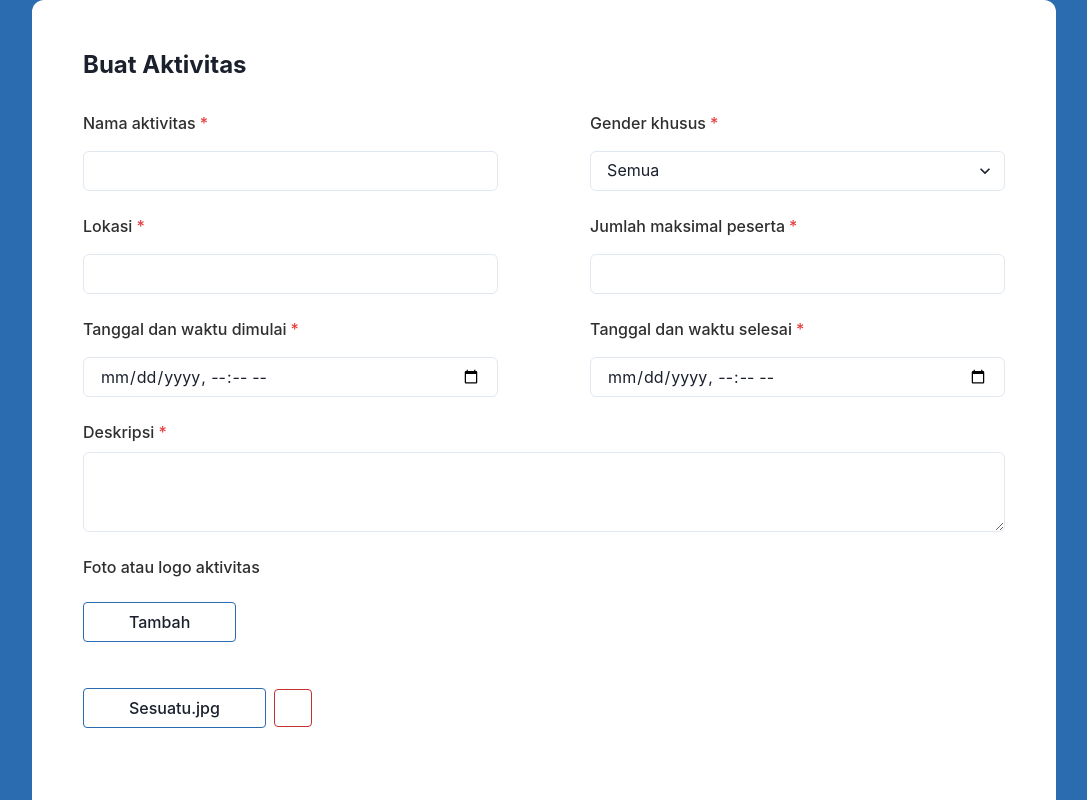
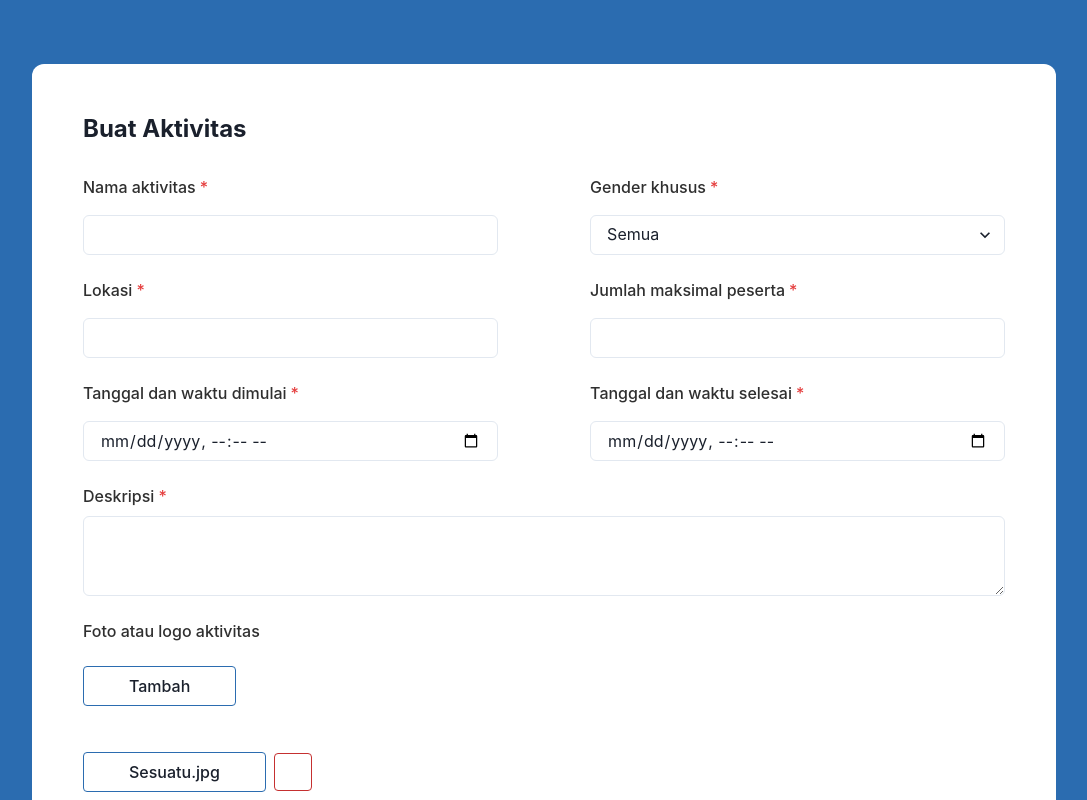
Before and after one commit to TemanRaga/temanraga-fe, a Next.js app: page /aktivitas/create in a window 1280 px wide. Shown: the top 800 px of the page, without its empty margins (96-1183 px from the left). Built offline with nearby package versions, Linux system fonts and the light colour scheme; some icons are missing.

Commit message:
feat: update padding

```diff
--- a/pages/aktivitas/create.js
+++ b/pages/aktivitas/create.js
@@ -5,7 +5,7 @@ import { Icon } from '@iconify/react';
 function Aktivitas() {
 
     return (
-        <Flex w='full' bg='blue.600' justify={'center'} align='center'>
+        <Flex w='full' bg='blue.600' justify={'center'} align='center' py='5%'>
             <VStack bg='white' borderRadius={'12px'} p='51px' align={'flex-start'} w='80%'>
                 <Heading fontSize={'24px'} mb='23px'>Buat Aktivitas</Heading>
                 <FormControl isRequired>
--- a/pages/login/index.js
+++ b/pages/login/index.js
@@ -13,7 +13,7 @@ function AlternateLogin() {
 
 function Login() {
     return (
-        <Flex w='full' h='90vh' bg='blue.600' justify={'center'} align='center'>
+        <Flex w='full' h='90vh' bg='blue.600' justify={'center'} align='center' py='5%'>
             <VStack bg='white' borderRadius={'12px'} p='51px' align={'flex-start'}>
                 <Heading fontSize={'24px'} mb='23px'>Masuk</Heading>
                 <FormControl>
--- a/pages/register/index.js
+++ b/pages/register/index.js
@@ -13,7 +13,7 @@ function AlternateLogin() {
 
 function Login() {
     return (
-        <Flex w='full' bg='blue.600' justify={'center'} align='center'>
+        <Flex w='full' bg='blue.600' justify={'center'} align='center' py='5%'>
             <VStack bg='white' borderRadius={'12px'} p='51px' align={'flex-start'}>
                 <Heading fontSize={'24px'} mb='23px'>Daftar Akun</Heading>
                 <FormControl>
```
